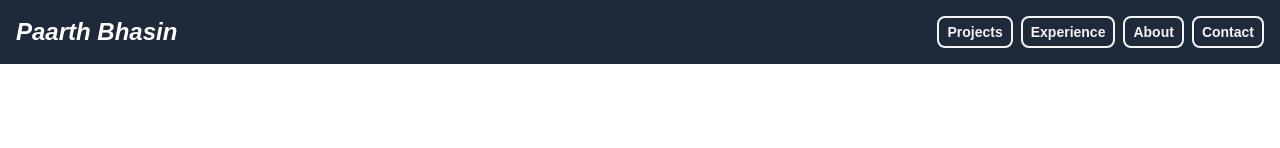
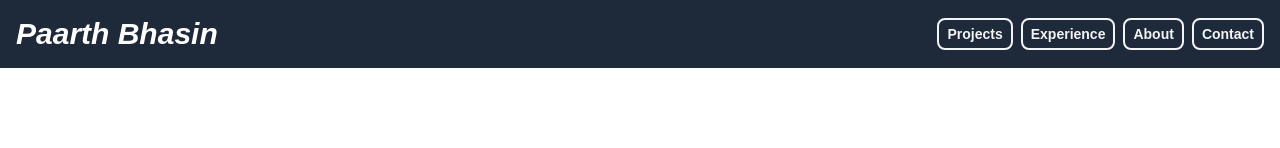
Before and after one commit to PaarthB/portfolio, a Next.js app: page /projects in a window 1280 px wide. Shown: the top 148 px of the page. Built offline with nearby package versions, Linux system fonts and the light colour scheme.

Commit message:
increase font size

```diff
--- a/src/app/components/navbar.tsx
+++ b/src/app/components/navbar.tsx
@@ -19,7 +19,7 @@ export const Navbar = () => {
     <nav className="bg-gray-800 text-white p4 sm:p-4 flex md:justify-between
     md:items-center w-full">
       <div className="container mx-auto flex justify-between items-center">
-        <a href="" className="text-2xl font-bold"><p className="font-lato italic bold">Paarth Bhasin</p></a>
+        <a href="" className="text-3xl font-bold"><p className="font-lato italic bold">Paarth Bhasin</p></a>
       </div>
       <div className="hidden md:block">
         <div className='flex ml-10 items-baseline space-x-2'>
```
